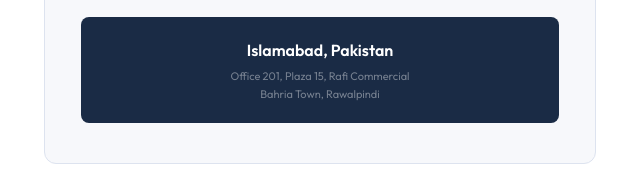
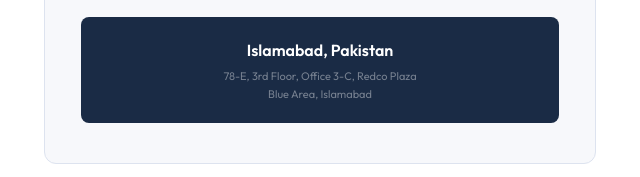
Before and after one commit to mhkazmi21/daqai-website, a plain HTML site: page about.html in a window 1280 px wide. Shown: the part 1436-1613 px from the top of the page, 636-1276 px from the left. Drawn offline with nearby package versions, Linux system fonts and the light colour scheme.

Commit message:
Update about.html address

```diff
--- a/about.html
+++ b/about.html
@@ -341,7 +341,7 @@
         </div>
         <div class="hq-badge">
           <div class="city">Islamabad, Pakistan</div>
-          <div class="addr">Office 201, Plaza 15, Rafi Commercial<br/>Bahria Town, Rawalpindi</div>
+          <div class="addr">78-E, 3rd Floor, Office 3-C, Redco Plaza <br/>Blue Area, Islamabad</div>
         </div>
       </div>
     </div>
```
